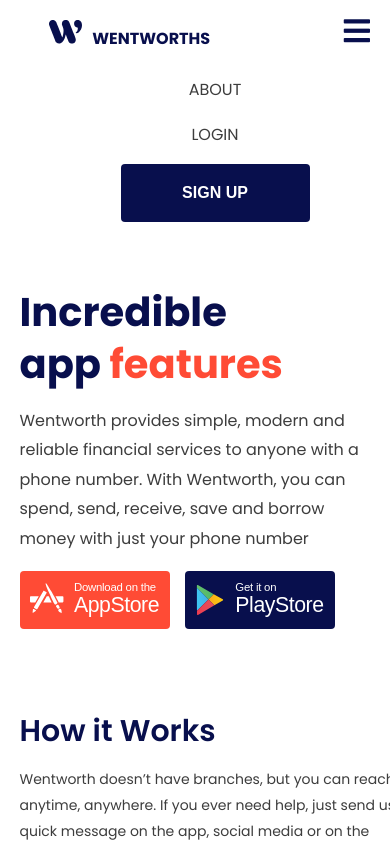
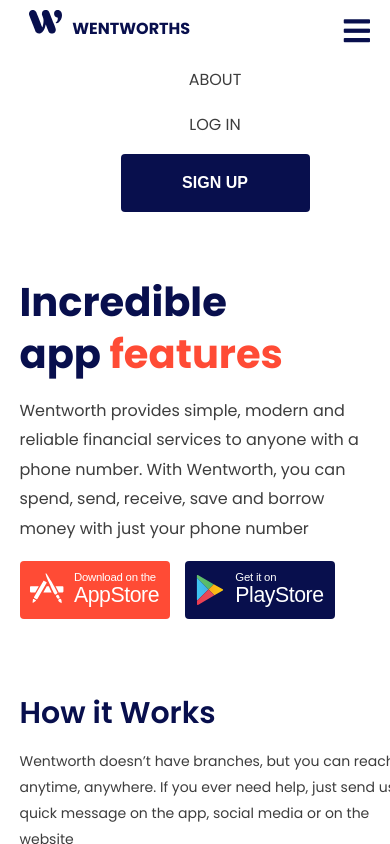
Before and after one commit to mezlet/FSI_TEST, a Vue app in the folder FRONTEND/: page / in a window 390 px wide. Both pictures are taken after a click on the label 356 px from the left and 32 px from the top of the page. Shown: the top 844 px of the page. Built offline with nearby package versions, Linux system fonts and the light colour scheme.

Commit message:
finished work on homepage and navbar

```diff
--- a/FRONTEND/src/components/Main.vue
+++ b/FRONTEND/src/components/Main.vue
@@ -121,7 +121,7 @@
             </div>
         </div>
 
-        <div class="comment" data-aos="slide-up" data-aos-duration="1500">
+        <div class="comment" data-aos="slide-up" data-aos-duration="800">
             <div class="comment-header">
                 <img src="../assets/comma.svg" alt="comma">
             </div>
@@ -168,7 +168,7 @@
     grid-gap: 5%;
 }
 .left {
-    margin-top: 70px;
+    margin-top: 65px;
 }
 .header-blue {
     font-style: normal;
@@ -259,7 +259,7 @@
     grid-gap: 30px;
 }
 .wordings{
-    margin-top: 2%;
+    margin-top: 1.5%;
 }
 .wordings h1{
     font-weight: 600;
@@ -520,6 +520,64 @@
   100% { transform: translateY(10px)}
 }
 @media only screen
+  and (max-width : 991.5px){
+  .intro {
+    width: 90%;
+    display: flex;
+    margin-top: 30px;
+    justify-content: space-between;
+  }
+  .left{
+      width: 100%;
+      margin-top: 0px;
+  }
+  .right {
+      display: none;
+  }
+  .display{
+    width: 100%;
+    margin-top: 17%;
+    display: grid;
+    grid-template-columns: 1fr;
+    grid-gap: 10px;
+}
+.panel{
+    width: 90%;
+    margin: 0 auto;
+    display: grid;
+    margin-top: 4%;
+    grid-template-columns: 1fr;
+}
+.panel-right{
+    margin-top: 10%;
+}
+.wordings{
+    margin-top: 0%;
+}
+.gallery {
+    width: 90%;
+    margin: 0 auto;
+    display: grid;
+    margin-top: 0%;
+    margin-bottom: 5%;
+    grid-template-columns: 1fr;
+    grid-gap: 5%;
+}
+.gallery-right{
+    grid-gap: 0%;
+    grid-row-gap: 4%;
+}
+.list {
+    width: 90%;
+    margin: 0 auto;
+    margin-top: 10%;
+}
+.list-top{
+    margin-top: 40px;
+    width: 100%;
+}
+}
+@media only screen
   and (min-width: 320px)
   and (max-width: 480px)
   {
--- a/FRONTEND/src/components/Navbar.vue
+++ b/FRONTEND/src/components/Navbar.vue
@@ -4,18 +4,23 @@
                 <label class="navbar-toggle" id="js-navbar-toggle" for="chkToggle">
                     <i class="fa fa-bars"></i>
                 </label>
-                <a href="#" class="logo"><img src="../assets/Logo.svg" alt="logo"><span>WENTWORTHS</span></a>
+                <router-link to="/">
+                    <a href="#" class="logo"><img src="../assets/Logo.svg" alt="logo"><span>WENTWORTHS</span></a>
+                </router-link>
                 <input type="checkbox" id="chkToggle">
                 <ul class="main-nav" id="js-menu">
                 <li>
                     <a href="#" class="nav-links">ABOUT</a>
                 </li>
                 <li>
-                    <a href="#" class="nav-links">LOGIN</a>
+                    <a href="#" class="nav-links">LOG IN</a>
                 </li>
-                <li>
+
+                <router-link to="/signup">
+                    <li>
                     <a href="#" class="nav-links"><button type="button" class="navbtn">SIGN UP</button></a>
                 </li>
+                </router-link>
                 </ul>
             </nav>
     </div>
@@ -65,8 +70,6 @@
 .logo {
   display: inline-block;
   font-size: 22px;
-  margin-top: 10px;
-  margin-left: 20px;
 }
 
 .navbtn {
```
